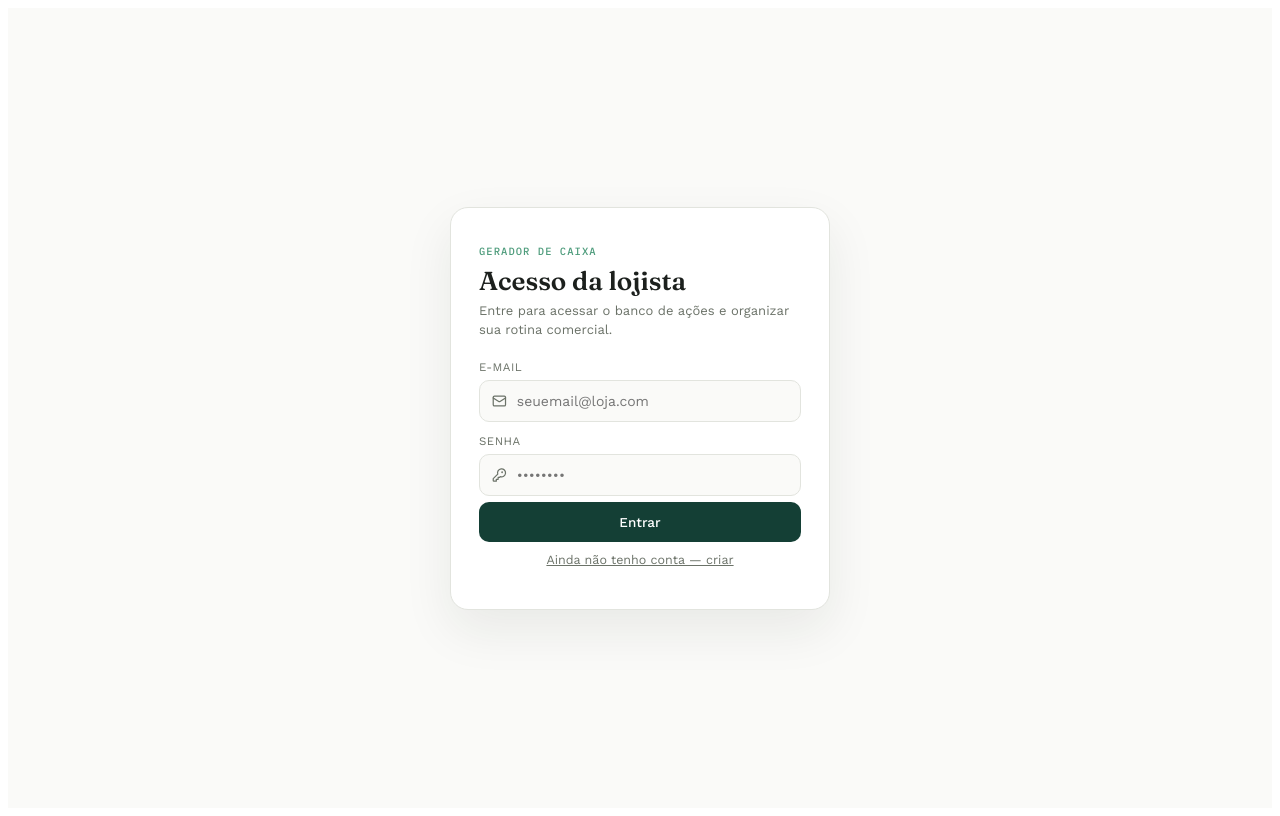
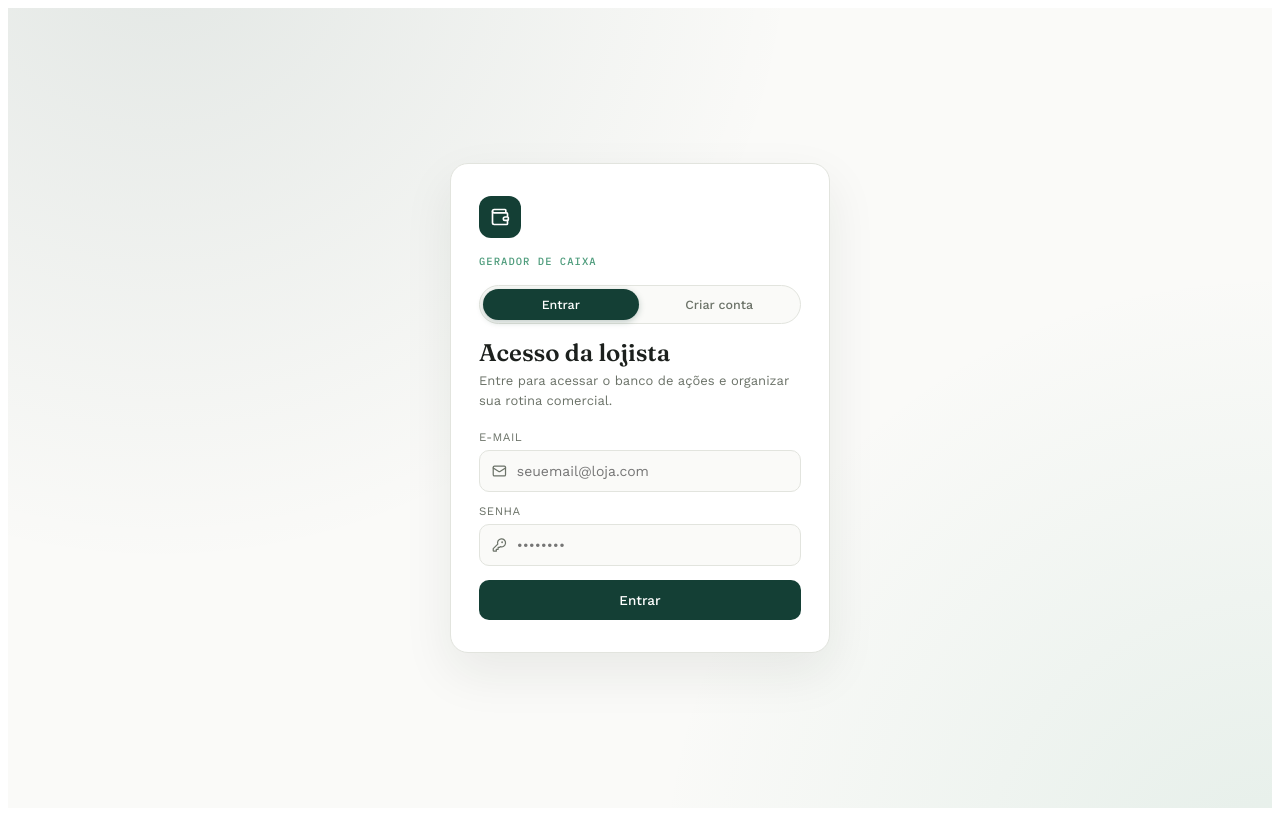
Before and after one commit to jessicasandifdm-coder/acoes-de-venda, a React (Vite) app: page / in a window 1280 px wide. Built offline with nearby package versions, Linux system fonts and the light colour scheme.

Commit message:
Update App.jsx

```diff
--- a/App.jsx
+++ b/App.jsx
@@ -2022,9 +2022,29 @@ function LoginScreen({ onAuthed }) {
 
   return (
     <div className="auth-wrap">
+      <div className="auth-backdrop" aria-hidden="true" />
       <div className="auth-card">
+        <div className="auth-mark"><Wallet size={20} /></div>
         <span className="auth-eyebrow">Gerador de Caixa</span>
-        <h1 className="auth-title">{modo === "criar" ? "Criar conta" : "Acesso da lojista"}</h1>
+
+        <div className="auth-toggle" role="tablist" aria-label="Entrar ou criar conta">
+          <button
+            type="button" role="tab" aria-selected={modo === "entrar"}
+            className={`auth-toggle-btn ${modo === "entrar" ? "active" : ""}`}
+            onClick={() => { setModo("entrar"); setErro(""); setMsg(""); }}
+          >
+            Entrar
+          </button>
+          <button
+            type="button" role="tab" aria-selected={modo === "criar"}
+            className={`auth-toggle-btn ${modo === "criar" ? "active" : ""}`}
+            onClick={() => { setModo("criar"); setErro(""); setMsg(""); }}
+          >
+            Criar conta
+          </button>
+        </div>
+
+        <h1 className="auth-title">{modo === "criar" ? "Crie sua conta" : "Acesso da lojista"}</h1>
         <p className="auth-sub">{modo === "criar" ? "Crie sua conta pra começar a usar o banco de ações." : "Entre para acessar o banco de ações e organizar sua rotina comercial."}</p>
 
         <label className="auth-label">E-mail</label>
@@ -2040,14 +2060,11 @@ function LoginScreen({ onAuthed }) {
             onKeyDown={(e) => e.key === "Enter" && submeter()} />
         </div>
 
-        {erro && <p className="auth-erro">{erro}</p>}
-        {msg && <p className="auth-msg">{msg}</p>}
-
-        <button className="btn-primary" style={{ marginTop: 6 }} onClick={submeter} disabled={loading}>
+        {erro && <p className="auth-alerta auth-alerta-erro"><AlertTriangle size={13} /> {erro}</p>}
+        {msg && <p className="auth-alerta auth-alerta-msg"><Check size={13} /> {msg}</p>}
+
+        <button className="btn-primary" style={{ marginTop: 14 }} onClick={submeter} disabled={loading}>
           {loading ? "Aguarde…" : modo === "criar" ? "Criar conta" : "Entrar"}
-        </button>
-        <button className="btn-ghost" onClick={() => { setModo(modo === "criar" ? "entrar" : "criar"); setErro(""); setMsg(""); }}>
-          {modo === "criar" ? "Já tenho conta — entrar" : "Ainda não tenho conta — criar"}
         </button>
       </div>
     </div>
@@ -2566,30 +2583,56 @@ export default function App() {
     }
 
     /* ---- AUTH / INTRO ---- */
-    .auth-wrap { min-height: 100vh; display: flex; align-items: center; justify-content: center; padding: 24px; }
+    .auth-wrap { min-height: 100vh; display: flex; align-items: center; justify-content: center; padding: 24px; position: relative; overflow: hidden; }
+    .auth-backdrop {
+      position: absolute; inset: 0; z-index: 0; pointer-events: none;
+      background:
+        radial-gradient(circle at 12% -10%, rgba(20,63,53,0.10), transparent 45%),
+        radial-gradient(circle at 100% 110%, rgba(78,156,124,0.12), transparent 40%);
+    }
     .auth-card {
-      width: 100%; max-width: 380px; background: var(--card); border: 1px solid var(--line);
+      position: relative; z-index: 1; width: 100%; max-width: 380px; background: var(--card); border: 1px solid var(--line);
       border-radius: 18px; padding: 32px 28px; box-shadow: 0 20px 50px rgba(28,32,29,0.08);
+    }
+    .auth-mark {
+      width: 42px; height: 42px; border-radius: 12px; background: var(--wine); color: #fff;
+      display: flex; align-items: center; justify-content: center; margin-bottom: 12px;
     }
     .auth-eyebrow {
       font-family: 'IBM Plex Mono', monospace; font-size: 10.5px; letter-spacing: 0.1em;
       text-transform: uppercase; color: var(--mustard);
     }
-    .auth-title { font-family: 'Fraunces', serif; font-size: 26px; font-weight: 600; margin: 6px 0 4px; }
+    .auth-toggle {
+      display: flex; background: var(--paper); border: 1px solid var(--line); border-radius: 999px;
+      padding: 3px; margin: 16px 0 4px; gap: 3px;
+    }
+    .auth-toggle-btn {
+      flex: 1; border: none; background: none; padding: 8px 10px; border-radius: 999px; font-size: 12.5px;
+      font-weight: 500; color: var(--ink-soft); cursor: pointer; font-family: 'Work Sans', sans-serif; transition: all 0.15s ease;
+    }
+    .auth-toggle-btn.active { background: var(--wine); color: #fff; box-shadow: 0 2px 6px rgba(20,63,53,0.25); }
+    .auth-title { font-family: 'Fraunces', serif; font-size: 24px; font-weight: 600; margin: 14px 0 4px; }
     .auth-sub { font-size: 13px; color: var(--ink-soft); margin: 0 0 20px; line-height: 1.5; }
     .auth-label { font-size: 11.5px; color: var(--ink-soft); text-transform: uppercase; letter-spacing: 0.04em; display:block; margin: 12px 0 6px; }
     .auth-input {
       display: flex; align-items: center; gap: 8px; border: 1px solid var(--line); border-radius: 10px;
-      padding: 11px 12px; background: var(--paper);
-    }
+      padding: 11px 12px; background: var(--paper); transition: border-color 0.15s ease, box-shadow 0.15s ease;
+    }
+    .auth-input:focus-within { border-color: var(--wine); box-shadow: 0 0 0 3px rgba(20,63,53,0.1); }
     .auth-input input { border: none; outline: none; background: transparent; font-size: 14px; width: 100%; color: var(--ink); font-family: 'Work Sans', sans-serif; }
-    .auth-erro { color: #A13A3A; font-size: 12px; margin-top: 10px; }
-    .auth-msg { color: var(--wine); font-size: 12px; margin-top: 10px; line-height: 1.5; }
+    .auth-alerta-erro, .auth-erro { color: #A13A3A; }
+    .auth-alerta-erro { display: flex; align-items: center; gap: 6px; font-size: 12px; margin-top: 12px; padding: 9px 12px; border-radius: 8px; line-height: 1.4; background: rgba(161,58,58,0.08); }
+    .auth-erro { font-size: 12px; margin-top: 10px; }
+    .auth-alerta-msg, .auth-msg { color: var(--wine); }
+    .auth-alerta-msg { display: flex; align-items: center; gap: 6px; font-size: 12px; margin-top: 12px; padding: 9px 12px; border-radius: 8px; line-height: 1.4; background: rgba(20,63,53,0.07); }
+    .auth-msg { font-size: 12px; margin-top: 10px; line-height: 1.5; }
+    .auth-alerta { display: flex; align-items: center; gap: 6px; font-size: 12px; margin-top: 12px; padding: 9px 12px; border-radius: 8px; line-height: 1.4; }
     .auth-nota { font-size: 11.5px; color: var(--ink-soft); text-align: center; margin-top: 12px; line-height: 1.5; }
     .btn-ghost {
       width: 100%; background: none; border: none; color: var(--ink-soft); font-size: 12.5px;
-      padding: 10px; cursor: pointer; text-decoration: underline; font-family: 'Work Sans', sans-serif;
-    }
+      padding: 10px; cursor: pointer; font-family: 'Work Sans', sans-serif; font-weight: 500; transition: color 0.15s ease;
+    }
+    .btn-ghost:hover { color: var(--wine); }
     .intro-card { max-width: 420px; }
     .quiz-progress-track { height: 4px; background: var(--line); border-radius: 999px; margin-bottom: 18px; overflow: hidden; }
     .quiz-progress-fill { height: 100%; background: var(--wine); border-radius: 999px; transition: width 0.25s; }
```
